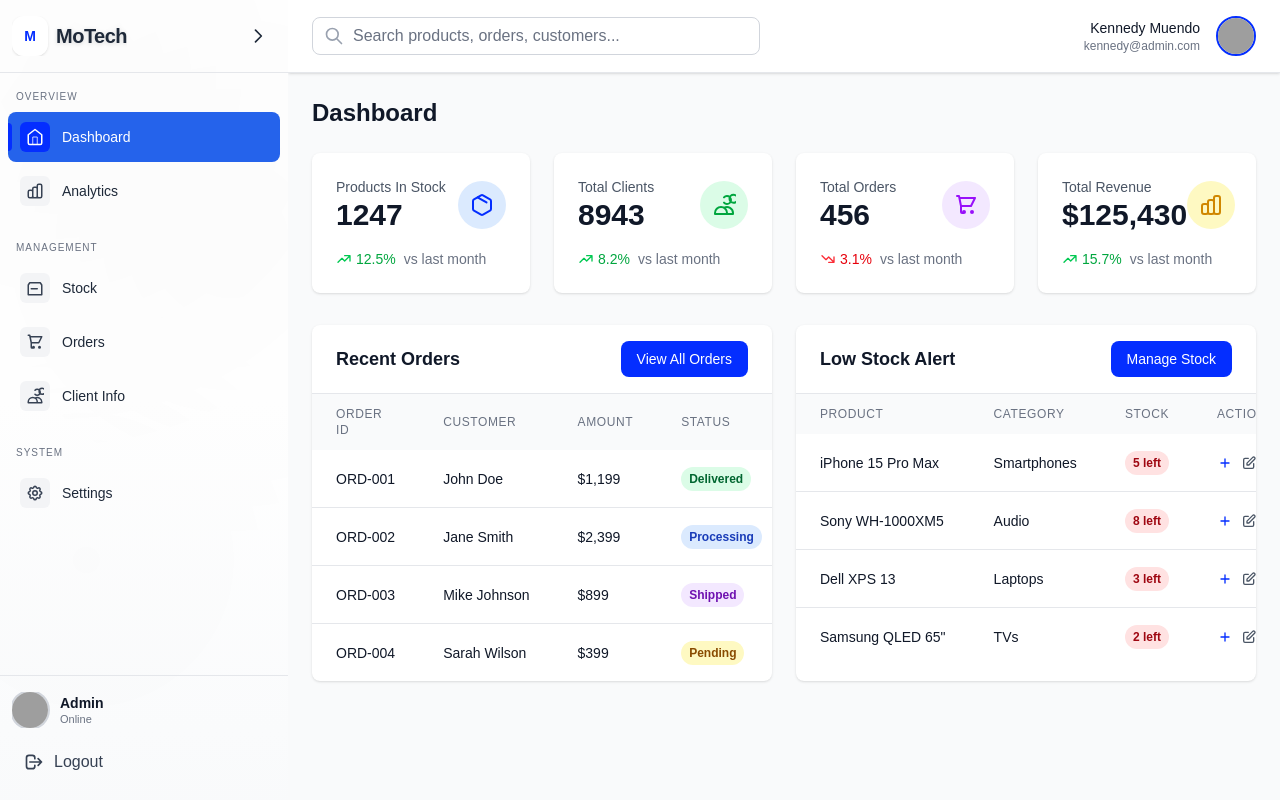
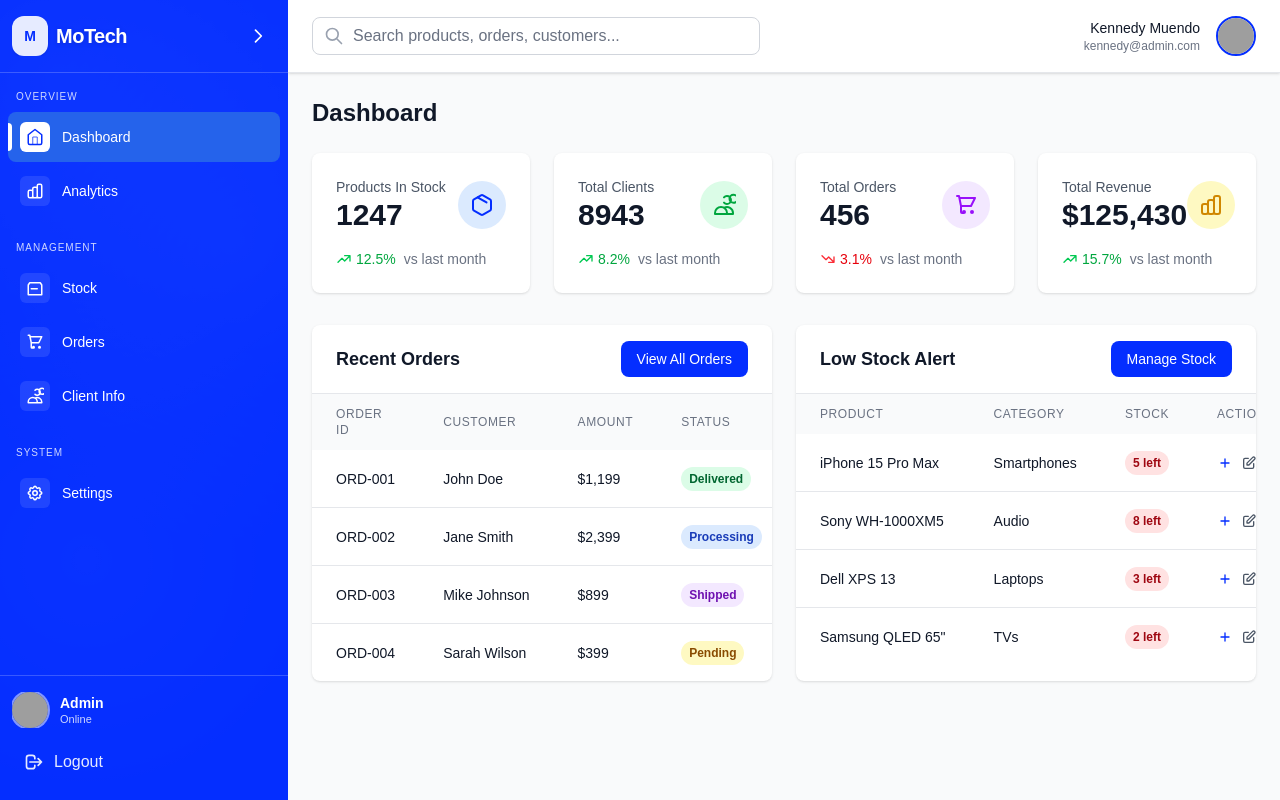
Before and after one commit to muendokennedy/ai-powered-ecommerce-tech-frontend, a Vue app: page /admin/dashboard in a window 1280 px wide. Built offline with nearby package versions, Linux system fonts and the light colour scheme; grey boxes are pictures that could not be loaded.

Commit message:
Added some blue color to the background of the admin sidebar in the light mode theme

```diff
--- a/src/components/Admin/AdminSidebar.vue
+++ b/src/components/Admin/AdminSidebar.vue
@@ -75,20 +75,20 @@ function hideTooltip() {
 
 <template>
       <!-- Sidebar -->
-  <div :class="['relative z-20 isolate overflow-visible flex flex-col text-gray-800 dark:text-gray-100 transition-all duration-300', collapsed ? 'w-20' : 'w-72']">
-      <!-- Decorative background layers for creativity -->
-      <div class="absolute inset-0 -z-10 bg-gradient-to-b from-white via-white to-gray-50 dark:from-gray-900 dark:via-gray-900 dark:to-black"></div>
-      <div class="absolute inset-0 -z-[9] opacity-20 dark:opacity-30" aria-hidden="true" style="background-image: radial-gradient(circle at 20% 10%, rgba(0,0,0,.06) 0, transparent 50%), radial-gradient(circle at 80% 30%, rgba(0,0,0,.05) 0, transparent 50%), radial-gradient(circle at 30% 70%, rgba(0,0,0,.04) 0, transparent 45%);"></div>
+  <div :class="['relative z-20 isolate overflow-visible flex flex-col text-white dark:text-gray-100 transition-all duration-300', collapsed ? 'w-20' : 'w-72']">
+    <!-- Background: solid brand blue in light, keep dark gradient in dark -->
+    <div class="absolute inset-0 -z-10 bg-[#042EFF] dark:bg-gradient-to-b dark:from-gray-900 dark:via-gray-900 dark:to-black"></div>
+    <div class="absolute inset-0 -z-[9] opacity-20 dark:opacity-30" aria-hidden="true" style="background-image: radial-gradient(circle at 20% 10%, rgba(255,255,255,.15) 0, transparent 50%), radial-gradient(circle at 80% 30%, rgba(255,255,255,.12) 0, transparent 50%), radial-gradient(circle at 30% 70%, rgba(255,255,255,.1) 0, transparent 45%);"></div>
 
       <!-- Top: Brand and collapse toggle -->
-      <div class="px-3 py-4 border-b border-gray-200 dark:border-white/10 flex items-center justify-between">
+      <div class="px-3 py-4 border-b border-white/20 dark:border-white/10 flex items-center justify-between">
         <div class="flex items-center gap-2 overflow-hidden">
           <div class="h-10 w-9 rounded-xl bg-white/90 text-[#042EFF] grid place-items-center font-extrabold shadow-sm dark:bg-white text-sm">M</div>
           <transition name="fade">
             <h1 v-if="!collapsed" class="text-xl font-bold tracking-tight drop-shadow-sm">MoTech</h1>
           </transition>
         </div>
-        <button @click="toggleCollapsed" class="p-2 rounded-lg hover:bg-gray-100 dark:hover:bg-white/10 transition-colors" :title="collapsed ? 'Expand (Ctrl+B)' : 'Collapse (Ctrl+B)'"><svg :class="['w-5 h-5 transition-transform', collapsed ? '' : 'rotate-180']" fill="none" stroke="currentColor" viewBox="0 0 24 24"><path stroke-linecap="round" stroke-linejoin="round" stroke-width="2" d="m15 19-7-7 7-7"/></svg></button>
+        <button @click="toggleCollapsed" class="p-2 rounded-lg hover:bg-white/10 dark:hover:bg-white/10 transition-colors" :title="collapsed ? 'Expand (Ctrl+B)' : 'Collapse (Ctrl+B)'"><svg :class="['w-5 h-5 transition-transform', collapsed ? '' : 'rotate-180']" fill="none" stroke="currentColor" viewBox="0 0 24 24"><path class="text-current" stroke-linecap="round" stroke-linejoin="round" stroke-width="2" d="m15 19-7-7 7-7"/></svg></button>
       </div>
 
       <!-- Navigation Menu -->
@@ -96,7 +96,7 @@ function hideTooltip() {
         <div v-for="group in groupedMenu" :key="group.title" class="space-y-2">
           <div class="px-2">
             <transition name="fade">
-              <p v-if="!collapsed" class="text-[10px] uppercase tracking-widest text-gray-500 dark:text-gray-400">{{ group.title }}</p>
+              <p v-if="!collapsed" class="text-[10px] uppercase tracking-widest text-white/80 dark:text-gray-400">{{ group.title }}</p>
             </transition>
           </div>
           <div class="space-y-1">
@@ -104,18 +104,22 @@ function hideTooltip() {
               v-for="item in group.items"
               :key="item.name"
               :to="item.path"
-              class="group relative w-full flex items-center gap-3 px-3 py-2.5 rounded-lg transition-colors duration-200 focus:outline-none"
-              :class="[ isActiveRoute(item.path) ? 'bg-blue-50 dark:bg-white/5' : 'hover:bg-gray-100 dark:hover:bg-white/10', isActiveRoute(item.path) ? 'focus:ring-2 focus:ring-blue-200 dark:focus:ring-white/20' : 'focus:ring-2 focus:ring-blue-200 dark:focus:ring-white/20' ]"
+              class="group relative w-full flex items-center gap-3 px-3 py-2.5 rounded-lg transition-colors duration-200 focus:outline-none text-white dark:text-gray-100"
+              :class="[
+                isActiveRoute(item.path)
+                  ? 'bg-white text-[#042EFF] dark:bg-white/5 dark:text-white focus:ring-2 focus:ring-white/50 dark:focus:ring-white/20'
+                  : 'hover:bg-white/10 dark:hover:bg-white/10 focus:ring-2 focus:ring-white/30 dark:focus:ring-white/20'
+              ]"
               :aria-current="isActiveRoute(item.path) ? 'page' : undefined"
               :title="collapsed ? item.name : undefined"
               @mouseenter="(e) => onItemEnter(e, item.name)"
               @mouseleave="hideTooltip"
             >
               <!-- Active indicator -->
-              <span :class="['absolute left-0 top-1/2 -translate-y-1/2 h-7 w-1 rounded-r-full transition-all', isActiveRoute(item.path) ? 'bg-[#042EFF] dark:bg-white shadow-lg' : 'bg-transparent']"></span>
+              <span :class="['absolute left-0 top-1/2 -translate-y-1/2 h-7 w-1 rounded-r-full transition-all', isActiveRoute(item.path) ? 'bg-white dark:bg-white shadow-lg' : 'bg-transparent']"></span>
 
               <!-- Icon -->
-              <div :class="['grid place-items-center rounded-md p-1.5 transition-colors', isActiveRoute(item.path) ? 'bg-[#042EFF] text-white dark:bg-white dark:text-[#042EFF]' : 'bg-gray-100 text-gray-700 dark:bg-white/10 dark:text-white']">
+              <div :class="['grid place-items-center rounded-md p-1.5 transition-colors', isActiveRoute(item.path) ? 'bg-white text-[#042EFF] dark:bg-white dark:text-[#042EFF]' : 'bg-white/10 text-white dark:bg-white/10 dark:text-white']">
                 <svg v-if="item.icon === 'home'" class="w-4.5 h-4.5" fill="none" stroke="currentColor" viewBox="0 0 24 24">
                   <path stroke-linecap="round" stroke-linejoin="round" stroke-width="2" d="m3 9 9-7 9 7v11a2 2 0 0 1-2 2H5a2 2 0 0 1-2-2z"/>
                   <polyline points="9,22 9,12 15,12 15,22"/>
@@ -150,17 +154,17 @@ function hideTooltip() {
       </nav>
 
       <!-- Bottom: Profile & Logout -->
-    <div class="px-3 py-4 border-t border-gray-200 dark:border-white/10">
+    <div class="px-3 py-4 border-t border-white/20 dark:border-white/10">
         <div class="flex items-center gap-3 mb-3 overflow-hidden">
-      <img class="h-9 w-9 rounded-full ring-2 ring-gray-300 dark:ring-white/40" src="https://images.unsplash.com/photo-1472099645785-5658abf4ff4e?w=60&h=60&fit=crop&crop=face" alt="Admin" />
+      <img class="h-9 w-9 rounded-full ring-2 ring-white/50 dark:ring-white/40" src="https://images.unsplash.com/photo-1472099645785-5658abf4ff4e?w=60&h=60&fit=crop&crop=face" alt="Admin" />
           <transition name="fade">
             <div v-if="!collapsed" class="leading-tight">
-        <p class="text-sm font-semibold text-gray-900 dark:text-white">Admin</p>
-        <p class="text-[11px] text-gray-500 dark:text-white/70">Online</p>
+        <p class="text-sm font-semibold text-white dark:text-white">Admin</p>
+        <p class="text-[11px] text-white/80 dark:text-white/70">Online</p>
             </div>
           </transition>
         </div>
-    <button class="w-full flex items-center gap-2.5 px-3 py-2.5 rounded-lg text-gray-700 hover:bg-gray-100 hover:text-gray-900 dark:text-white/80 dark:hover:bg-white/10 dark:hover:text-white transition-colors">
+    <button class="w-full flex items-center gap-2.5 px-3 py-2.5 rounded-lg text-white/90 hover:bg-white/10 hover:text-white dark:text-white/80 dark:hover:bg-white/10 dark:hover:text-white transition-colors">
           <svg class="w-5 h-5" fill="none" stroke="currentColor" viewBox="0 0 24 24"><path stroke-linecap="round" stroke-linejoin="round" stroke-width="2" d="M17 16l4-4m0 0l-4-4m4 4H7m6 4v1a3 3 0 01-3 3H6a3 3 0 01-3-3V7a3 3 0 013-3h4a3 3 0 013 3v1"/></svg>
           <span v-if="!collapsed">Logout</span>
         </button>
```
